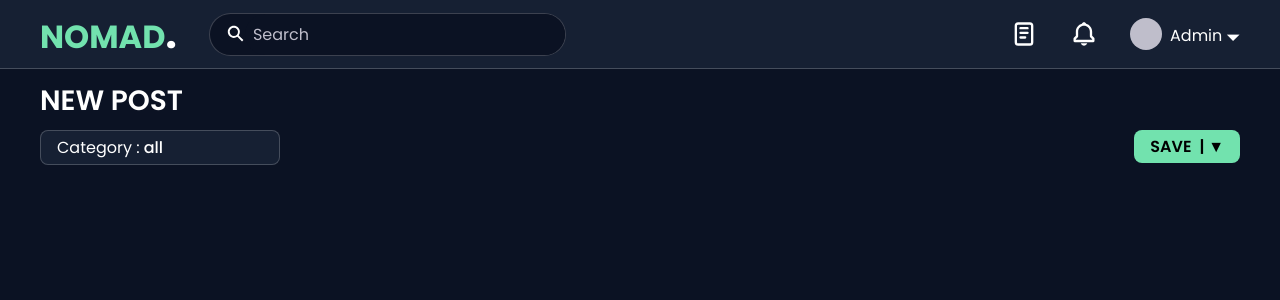
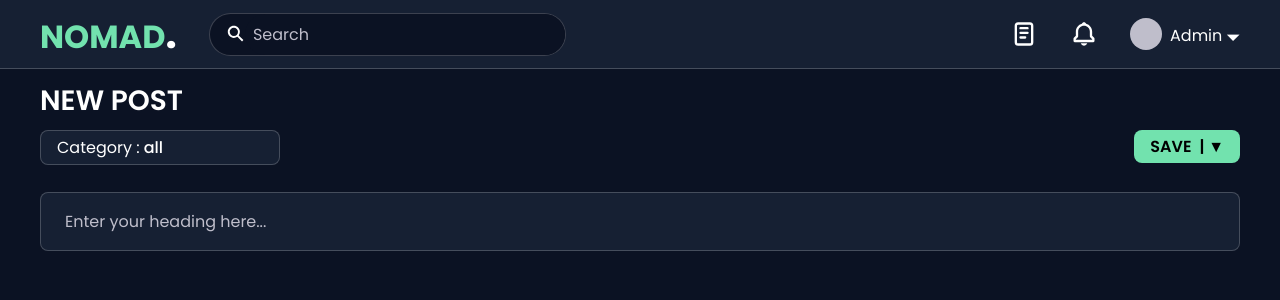
Before and after one commit to SELVAPRASANTH-SELLASAMY/nomad, a React (Create React App) app: page /home/newpost in a window 1280 px wide. Shown: the top 300 px of the page. Built offline with nearby package versions, Linux system fonts and the light colour scheme.

Commit message:
Minor changes 02/12

```diff
--- a/src/components/blogs/Blogs.jsx
+++ b/src/components/blogs/Blogs.jsx
@@ -4,7 +4,7 @@ function Blogs(){
         {},{},{},{},{},{},{},{},{},{},{},{},{},{},{}
     ]
     return(
-        <section className="d-grid grid-auto-fill gap-2 mtb-15 mt-10">
+        <section className="d-grid grid-auto-fill gap-2 mtb-15 mt-120">
             {
                 blogs.map((_,index)=>(
                     <Blogtile key={index}/>
--- a/src/components/login/login.css
+++ b/src/components/login/login.css
@@ -173,7 +173,7 @@
 .mt-5{
     margin-top: 5rem;
 }
-.mt-10{
+.mt-120{
     margin-top: 12rem;
 }
 .mb-05{
--- a/src/components/newpost/ActionButton.jsx
+++ b/src/components/newpost/ActionButton.jsx
@@ -4,7 +4,7 @@ import { RiDraftLine, RiSave3Line, RiUploadCloud2Line, RiDeleteBin6Line } from "
 function ActionButton(){
     const actions = [
         {icon:<RiSave3Line/>,name:"Save"},
-        {icon:<RiDraftLine/>,name:"Save as draft"},
+        {icon:<RiDraftLine/>,name:"draft"},
         {icon:<RiUploadCloud2Line/>,name:"Publish"},
         {icon:<RiDeleteBin6Line/>,name:"Discard"}
     ];
@@ -13,7 +13,7 @@ function ActionButton(){
     const [expand,setExpand] = useState(false);
 
     return(
-        <div className="w-15rem relative ml-auto">
+        <div className="w-10rem relative ml-auto">
             <button type="button" className='fs-4 bg-green rounded-05 ptb-025 plr-1 text-black font-weight-600 d-flex center-y gap-05 w-fit justify-center pointer uppercase ml-auto text-no-wrap'>
                 <span>{value}</span>
                 <span tabIndex="0" onFocus={()=>setExpand(true)} onBlur={()=>setExpand(false)}>| &#9660;</span>
--- a/src/components/newpost/Newpost.jsx
+++ b/src/components/newpost/Newpost.jsx
@@ -1,8 +1,13 @@
 import { Select } from '../../sharedUi/select';
 import ActionButton from './ActionButton';
+import PrimaryInput from '../../sharedUi/PrimaryInput';
+import { useState } from 'react';
 function Newpost(){
+    const [heading,setHeading] = useState();
+    const [error,setError] = useState();
     return(
-        <section>
+        <>
+            <section className="fixed top-0 left-0 bg-common-blue w-100 pb-15 plr-25">
                 <h2 className="fs-6 mt-5 font-weight-600 uppercase">New post</h2>
                 <div className="toolbar d-flex gap-2 w-100 mt-05">
                     <Select
@@ -12,6 +17,17 @@ function Newpost(){
                     <ActionButton/>
                 </div>
             </section>
+            <section className="mtb-15 mt-120">
+                <PrimaryInput
+                    id="heading"
+                    type="text"
+                    placeholder="Enter your heading here..."
+                    response_message={error}
+                    setValue={heading}
+                    rect
+                />
+            </section>
+        </>
     );
 }
 export default Newpost;
--- a/src/sharedUi/PrimaryInput.jsx
+++ b/src/sharedUi/PrimaryInput.jsx
@@ -1,5 +1,5 @@
 import { debounce } from "lodash";
-function PrimaryInput({labelName, id, type, placeholder, response_message, setValue, disabled}){
+function PrimaryInput({labelName, id, type, placeholder, response_message, setValue, disabled, rect}){
     const handleInput = debounce((e)=>{
         setValue((prev)=>({
             ...prev,
@@ -8,11 +8,11 @@ function PrimaryInput({labelName, id, type, placeholder, response_message, setVa
     },1000);
     return(
         <>
-            <label htmlFor={id} className={`fs-4 d-iblock mtb-1 ${disabled && "disabled-label"}`}>{labelName}</label>
+            {labelName && <label htmlFor={id} className={`fs-4 d-iblock mtb-1 ${disabled && "disabled-label"}`}>{labelName}</label>}
             {response_message && <p className="text-error mtb-1 fs-4 float-right">{response_message}</p>}
             <input
                 onChange={handleInput}
-                className={`fs-4 w-100 ptb-1 plr-15 rounded-100px border-grey-01 trans-border-250 no-outline bg-tile-blue text-white ${id === "otp" && 'ltr-spacing-2'}`}
+                className={`fs-4 w-100 ptb-1 plr-15 ${!rect ? 'rounded-100px' : 'rounded-05'} border-grey-01 trans-border-250 no-outline bg-tile-blue text-white ${id === "otp" && 'ltr-spacing-2'}`}
                 type={type}
                 id={id}
                 name={id}
```
Lines whose indentation alone changed are shown as unchanged.
